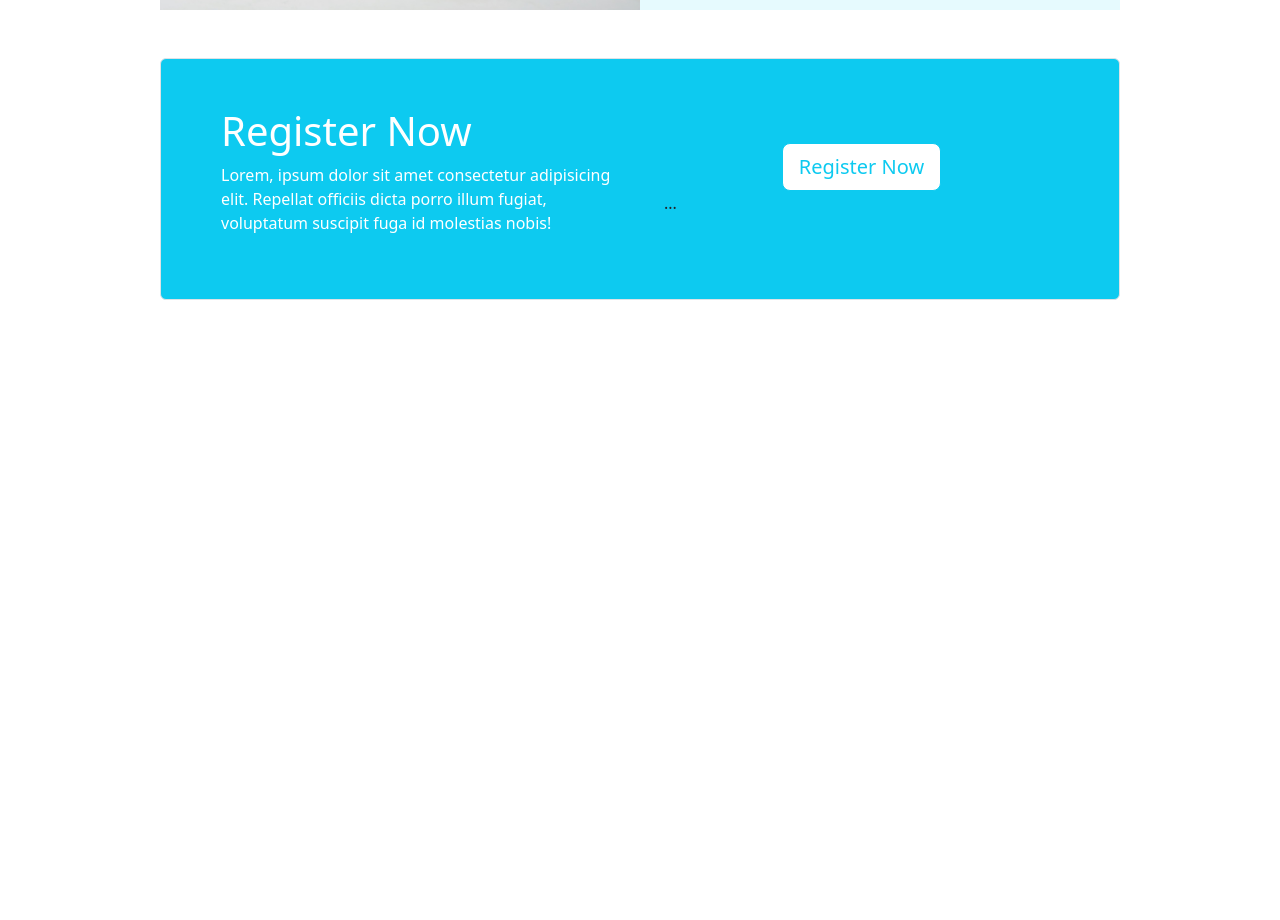
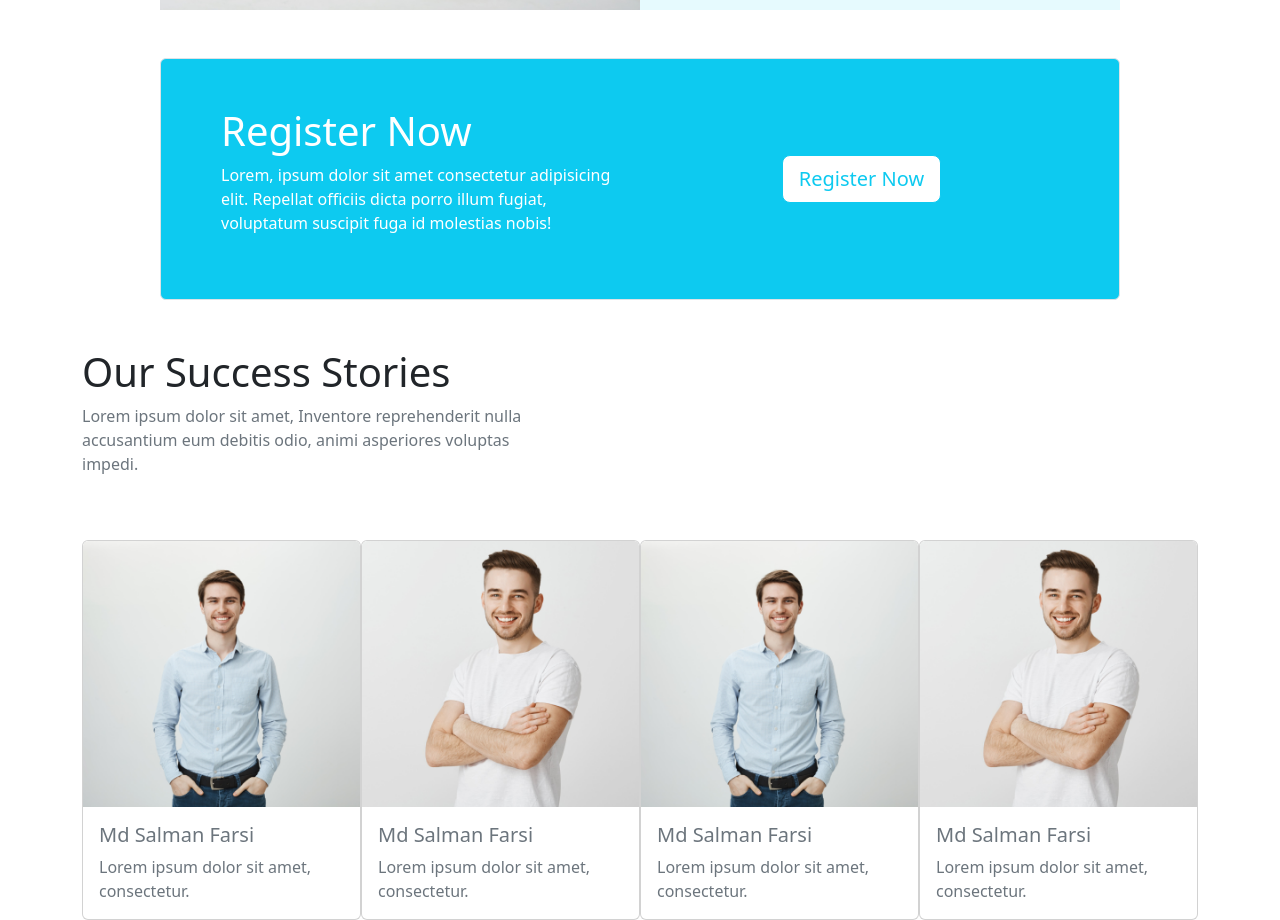
Before and after one commit to nazifat/Tech3, a plain HTML site: page index.html in a window 1280 px wide. Shown: the part 2720-3640 px from the top of the page. Before the commit the page ends 3020 px from the top, so only its background shows below. Drawn offline with nearby package versions, Linux system fonts and the light colour scheme.

Commit message:
success part done

```diff
--- a/index.html
+++ b/index.html
@@ -227,13 +227,51 @@
           </div>
           <div class="right-reg col-md-6 text-center">
             <button class="btn btn-lg font-weight-bold btn-outline-info bg-white">Register Now</button>
-            <!-- Vertically centered modal -->
-            <div class="modal-dialog modal-dialog-centered">
-            ...
+          </div>
+        </div>
+      </div>
+    </div>
+
+    <!-- success part -->
+    <div class="success">
+      <div class="container">
+        <div class="row">
+          <div class="success-heading col-md-5 pt-5 pb-5">
+            <h1>Our Success Stories</h1>
+            <p class="text-secondary">Lorem ipsum dolor sit amet, Inventore reprehenderit nulla accusantium eum debitis odio, animi asperiores voluptas impedi.</p>
+          </div>
+
+          <div class="card-part d-flex text-secondary justify-content-between">
+            <div class="card" style="width: 18rem;">
+              <img src="images/student/student-1.png" class="card-img-top w-100" alt="...">
+              <div class="card-body">
+                <h5 class="card-title">Md Salman Farsi</h5>
+                <p class="card-text">Lorem ipsum dolor sit amet, consectetur.</p>
+              </div>
             </div>
+            <div class="card" style="width: 18rem;">
+              <img src="images/student/student-3.png" class="card-img-top w-100" alt="...">
+              <div class="card-body">
+                <h5 class="card-title">Md Salman Farsi</h5>
+                <p class="card-text">Lorem ipsum dolor sit amet, consectetur.</p>
+              </div>
+            </div>
+            <div class="card" style="width: 18rem;">
+              <img src="images/student/student-1.png" class="card-img-top w-100" alt="...">
+              <div class="card-body">
+                <h5 class="card-title">Md Salman Farsi</h5>
+                <p class="card-text">Lorem ipsum dolor sit amet, consectetur.</p>
+              </div>
+            </div>
+            <div class="card" style="width: 18rem;">
+              <img src="images/student/student-3.png" class="card-img-top w-100" alt="...">
+              <div class="card-body">
+                <h5 class="card-title">Md Salman Farsi</h5>
+                <p class="card-text">Lorem ipsum dolor sit amet, consectetur.</p>
+              </div>
+            </div>
+          </div>
 
-
-          </div>
         </div>
       </div>
     </div>
```
Also changed, not shown: images/student/student-2.png, images/student/student-4.png, images/student/student-6.png.
